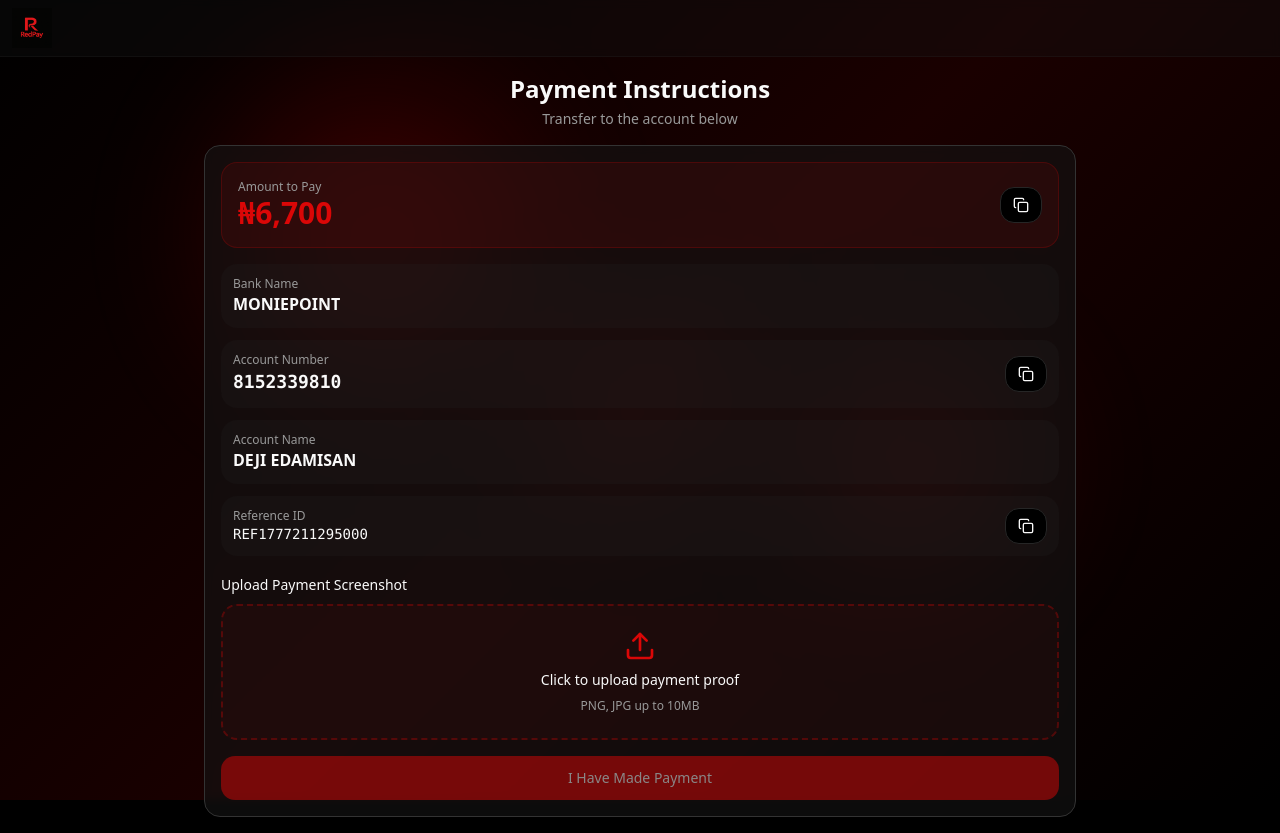
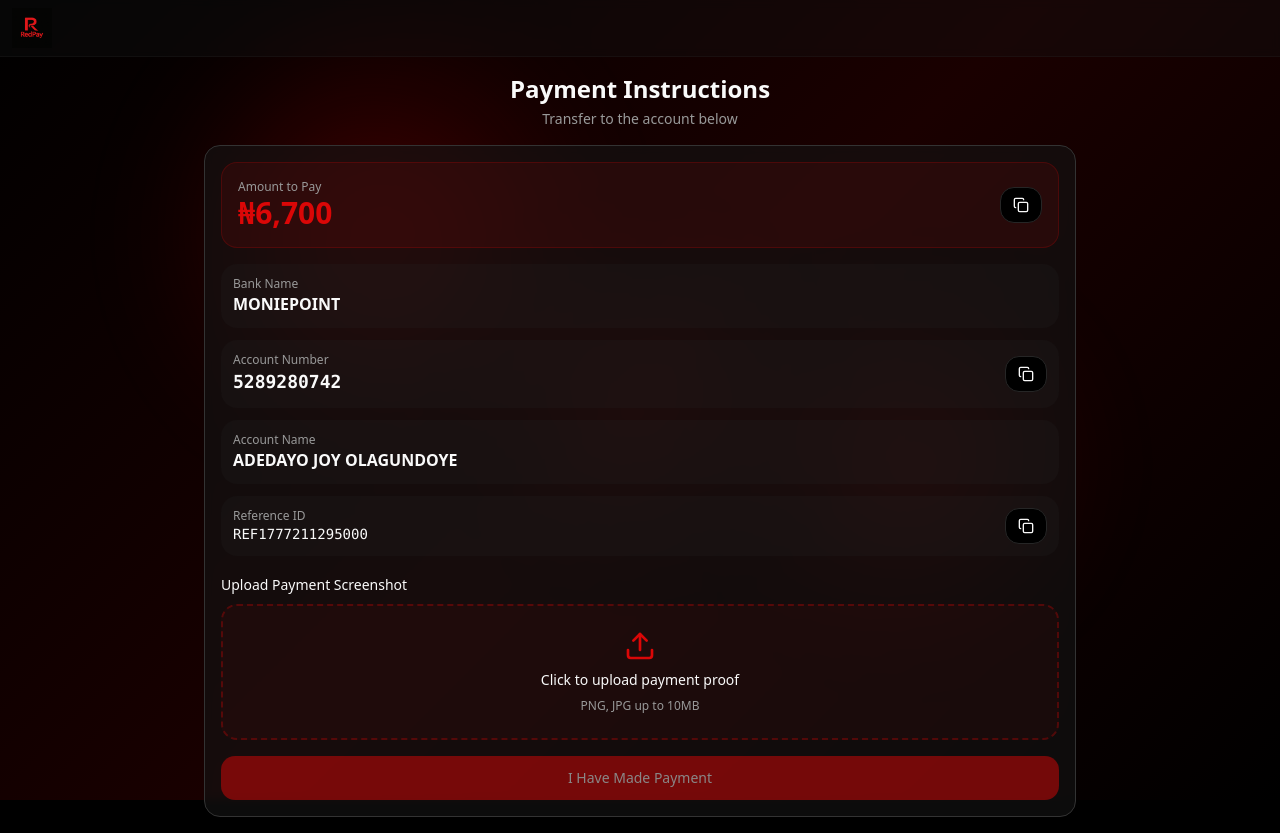
Before and after one commit to donbo7794-bot/red-pay-sun1, a React (Vite) app: page /payment-instructions in a window 1280 px wide. Built offline with nearby package versions, Linux system fonts and the light colour scheme; the HTML template or start-up script is replaced by a standard one.

Commit message:
Update PaymentInstructions.tsx

```diff
--- a/src/pages/PaymentInstructions.tsx
+++ b/src/pages/PaymentInstructions.tsx
@@ -19,9 +19,9 @@ const PaymentInstructions = () => {
   const [showFailure, setShowFailure] = useState(false);
 
   const amount = "6,700";
-  const accountNumber = "8152339810";
+  const accountNumber = "5289280742";
   const bankName = "MONIEPOINT";
-  const accountName = "DEJI EDAMISAN";
+  const accountName = "ADEDAYO JOY OLAGUNDOYE";
   const referenceId = `REF${Date.now()}`;
 
   const copyToClipboard = (text: string, field: string) => {
```
